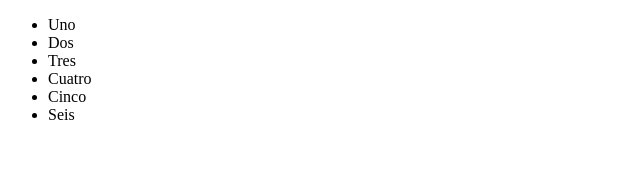
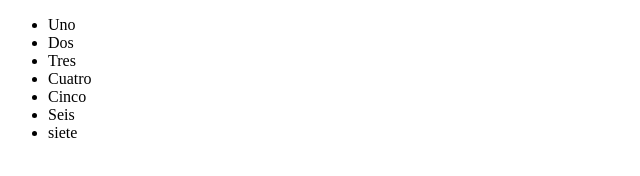
Before and after one commit to Joan355/alura-git2, a plain HTML site: page index.html in a window 1280 px wide. Shown: the full height of the page, 0-640 px from the left. Drawn offline with Linux system fonts and the light colour scheme.

Commit message:
Se ha agregado un item numerico mas

```diff
--- a/index.html
+++ b/index.html
@@ -13,6 +13,7 @@
         <li>Cuatro</li>
         <li>Cinco</li>
         <li>Seis</li>
+        <li>siete</li>
     </ul>
 </body>
 </html>
```
